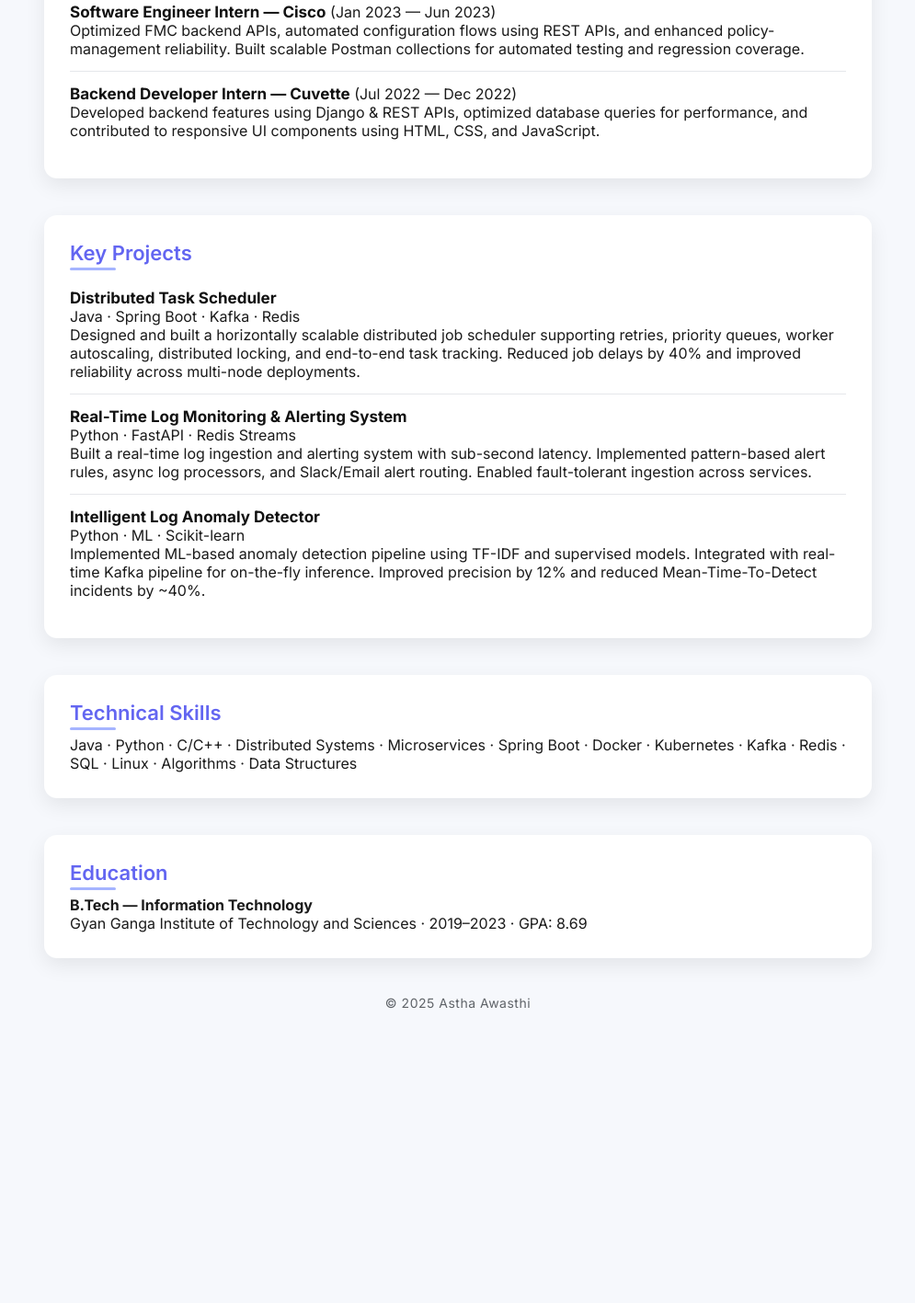
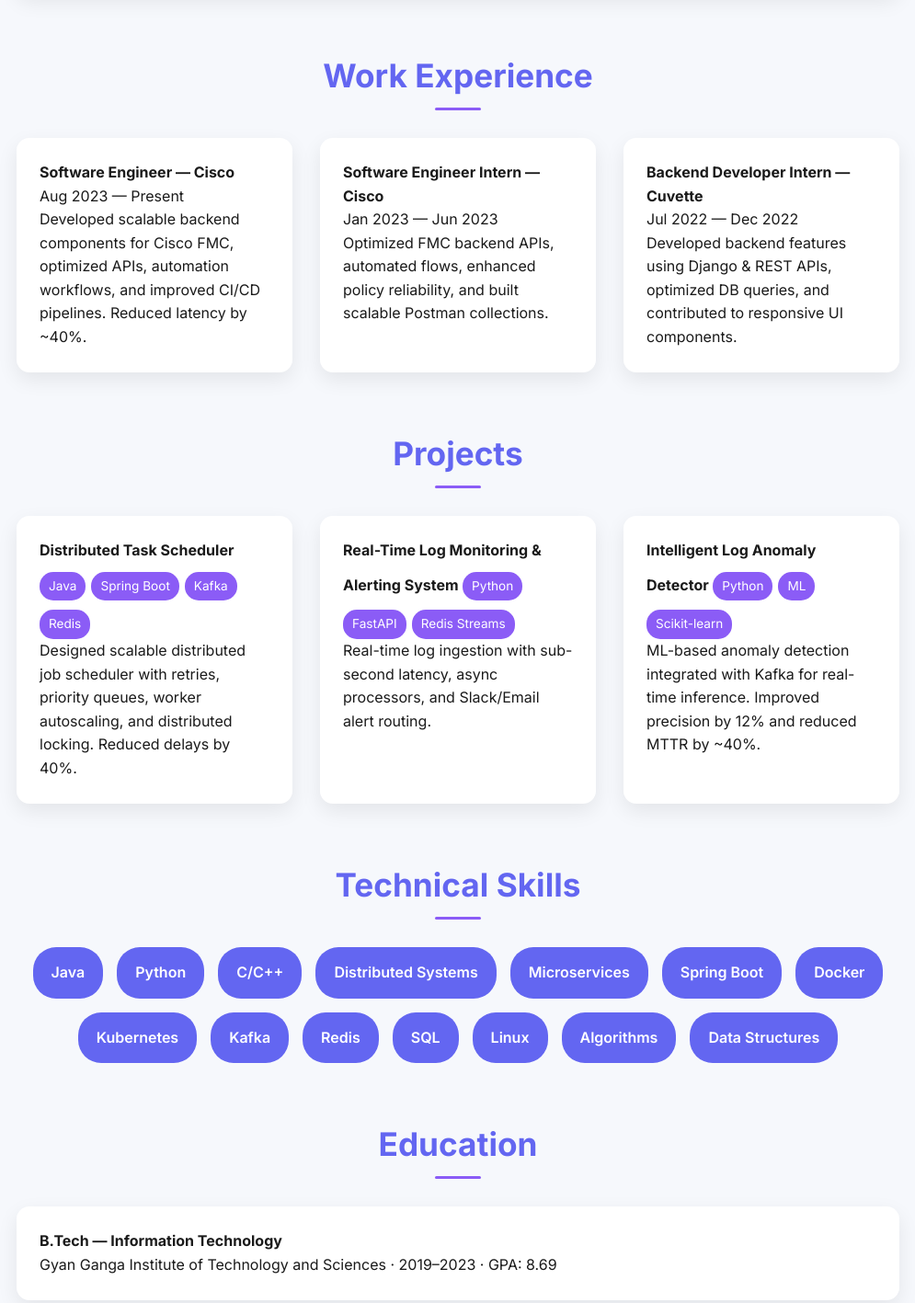
Before and after one commit to awasthiastha08100807-cell/Astha_Awasthi_Portfolio, a plain HTML site: page index.html in a window 1280 px wide. Shown: the part 656-2073 px from the top of the page at 92% size, without its empty margins (142-1137 px from the left). Before the commit the page ends 1787 px from the top, so only its background shows below. Drawn offline with Linux system fonts and the light colour scheme.

Commit message:
Update index.html
Updtaed portfolio code

```diff
--- a/index.html
+++ b/index.html
@@ -1,203 +1,244 @@
-<!doctype html>
+<!DOCTYPE html>
 <html lang="en">
 <head>
-  <meta charset="utf-8" />
-  <meta name="viewport" content="width=device-width,initial-scale=1" />
+<meta charset="UTF-8">
+<meta name="viewport" content="width=device-width, initial-scale=1.0">
 <title>Astha Awasthi — Portfolio</title>
 <link href="https://fonts.googleapis.com/css2?family=Inter:wght@300;400;500;600;700&display=swap" rel="stylesheet">
-
 <style>
 :root{
+  --accent:#6366f1;
+  --accent-light:#8b5cf6;
   --bg:#f6f8fc;
-      --text:#1a1a1a;
+  --card-bg:#ffffff;
   --muted:#5f6368;
-      --card-bg:#ffffff;
-      --accent:#6366f1;
-      --accent-light:#a5b4ff;
   --radius:14px;
   --shadow:0 8px 22px rgba(0,0,0,0.08);
-      --max-width:900px;
 }
 
 *{margin:0;padding:0;box-sizing:border-box;font-family:'Inter',sans-serif;}
-    body{
-      background:var(--bg);
-      color:var(--text);
-      padding:32px;
-      display:flex;
-      justify-content:center;
-      animation:fadeIn 0.8s ease-in;
+body{background:var(--bg); color:#1a1a1a; line-height:1.6; scroll-behavior:smooth;}
+a{text-decoration:none; transition:0.3s;}
+a:hover{transform:scale(1.05);}
+
+/* Container */
+.container{max-width:1000px;margin:0 auto;padding:40px 20px;}
+
+/* Header */
+header{
+  text-align:center;
+  background:linear-gradient(135deg,var(--accent),var(--accent-light));
+  color:white;
+  padding:80px 20px;
+  border-radius:var(--radius);
+  box-shadow:var(--shadow);
+  animation:slideDown 0.8s ease-out;
+}
+header h1{font-size:3rem;margin-bottom:15px; animation:fadeIn 1s ease forwards;}
+header p{font-size:1.2rem;margin-bottom:20px; animation:fadeIn 1.2s ease forwards;}
+header .links{
+  display:flex; justify-content:center; gap:15px; flex-wrap:wrap;
+  animation:fadeIn 1.4s ease forwards;
+}
+header .links a{
+  display:inline-block; padding:10px 20px; border-radius:25px;
+  background:white; color:var(--accent); font-weight:600; border:2px solid white;
+  transition:0.3s;
+}
+header .links a:hover{
+  background:var(--accent); color:white; transform:scale(1.1);
 }
 
-    @keyframes fadeIn{from{opacity:0}to{opacity:1}}
-    @keyframes slideDown{from{transform:translateY(-12px);opacity:0}to{transform:translateY(0);opacity:1}}
-    @keyframes fadeUp{from{transform:translateY(10px);opacity:0}to{transform:translateY(0);opacity:1}}
-    @keyframes pulse{
-      0%{transform:scale(1);}
-      50%{transform:scale(1.02);}
-      100%{transform:scale(1);}
+/* Sections */
+section{margin:60px 0; opacity:0; transform:translateY(30px); transition:0.6s ease;}
+section.visible{opacity:1; transform:translateY(0);}
+h2{
+  font-size:2.2rem; color:var(--accent); text-align:center; margin-bottom:40px; position:relative;
+}
+h2::after{
+  content:""; position:absolute; width:50px; height:3px; background:var(--accent-light);
+  left:50%; transform:translateX(-50%); bottom:-10px; border-radius:2px;
 }
 
-    .container{max-width:var(--max-width);width:100%}
-
-    header{
-      background:linear-gradient(135deg,#6366f1,#8b5cf6);
-      padding:36px;
-      border-radius:var(--radius);
-      color:white;
-      box-shadow:var(--shadow);
-      animation:slideDown 0.7s ease-out;
-      transition: transform 0.3s ease, box-shadow 0.3s ease;
+/* Cards */
+.grid{
+  display:grid;
+  grid-template-columns:repeat(auto-fit,minmax(280px,1fr));
+  gap:30px;
 }
-    header:hover{
-      transform:translateY(-4px);
-      box-shadow:0 12px 28px rgba(0,0,0,0.12);
-    }
-
-    header h1{font-size:38px;font-weight:700;margin-bottom:8px}
-    header p{color:rgba(255,255,255,0.9);margin-bottom:6px}
-    header a{color:#fff;text-decoration:none;font-weight:500}
-    header a:hover{opacity:0.8;transform:scale(1.05);transition:0.2s ease}
-
-    .section{
-      margin-top:40px;
-      padding:28px;
+.card{
   background:var(--card-bg);
+  padding:25px;
   border-radius:var(--radius);
   box-shadow:var(--shadow);
-      animation:fadeUp 0.6s ease-out;
-      transition: transform 0.3s ease, box-shadow 0.3s ease;
+  transition:transform 0.3s ease, box-shadow 0.3s ease;
+  animation:fadeUp 0.6s ease forwards;
 }
-    .section:hover{
-      transform:translateY(-4px);
-      box-shadow:0 12px 28px rgba(0,0,0,0.12);
+.card:hover{
+  transform:translateY(-6px);
+  box-shadow:0 16px 32px rgba(0,0,0,0.15);
 }
+.card .tech{
+  display:inline-block;
+  margin-right:6px;
+  margin-top:10px;
+  padding:5px 10px;
+  background:var(--accent-light);
+  color:white;
+  border-radius:15px;
+  font-size:0.85rem;
+  transition:transform 0.3s;
+}
+.card .tech:hover{transform:scale(1.1);}
 
-    h2{
-      font-size:22px;
-      font-weight:600;
-      margin-bottom:12px;
-      color:var(--accent);
-      position:relative;
+/* Skills */
+.skills{display:flex;flex-wrap:wrap;justify-content:center;gap:15px;}
+.skill-badge{
+  background:var(--accent); color:white;
+  padding:15px 20px; border-radius:25px; font-weight:600;
+  transition:transform 0.3s;
 }
-    h2::after{
-      content:"";
-      position:absolute;
-      width:50px;
-      height:3px;
-      background:var(--accent-light);
-      left:0;
-      bottom:-6px;
-      border-radius:2px;
-      animation:slideDown 0.5s ease-out;
+.skill-badge:hover{transform:scale(1.1);}
+
+/* Contact Section */
+#contact form{
+  display:flex; flex-direction:column; gap:15px; max-width:500px; margin:0 auto;
 }
+#contact input,#contact textarea{
+  padding:12px 15px; border-radius:var(--radius);
+  border:1px solid #d1d5db; font-size:1rem; resize:none;
+  transition:0.3s;
+}
+#contact input:focus,#contact textarea:focus{
+  outline:none; border-color:var(--accent); box-shadow:0 4px 12px rgba(99,102,241,0.2);
+}
+#contact button{
+  padding:12px 20px; background:var(--accent); color:white; border:none;
+  border-radius:var(--radius); cursor:pointer; font-weight:600;
+  transition:0.3s;
+  animation:bounce 1s infinite alternate;
+}
+#contact button:hover{background:var(--accent-light); transform:scale(1.05);}
 
-    .project-card{
-      padding:14px 0;
-      border-bottom:1px solid #e5e7eb;
-      transition:transform 0.3s ease, background 0.3s ease;
-    }
-    .project-card:last-child{border-bottom:none}
-    .project-card strong{font-size:17px;color:#111}
-    .project-card:hover{
-      transform:translateX(6px);
-      background:rgba(99,102,241,0.05);
-      animation:pulse 0.6s ease;
-    }
+/* Footer */
+footer{text-align:center; padding:30px 0; color:var(--muted); font-size:0.9rem;}
 
-    footer{
-      text-align:center;
-      margin-top:40px;
-      color:var(--muted);
-      font-size:14px;
-      letter-spacing:0.5px;
+/* Animations */
+@keyframes slideDown{from{transform:translateY(-20px);opacity:0}to{transform:translateY(0);opacity:1}}
+@keyframes fadeIn{from{opacity:0}to{opacity:1}}
+@keyframes fadeUp{from{opacity:0; transform:translateY(20px);} to{opacity:1; transform:translateY(0);}}
+@keyframes bounce{
+  0%{transform:translateY(0);}
+  100%{transform:translateY(-5px);}
 }
 </style>
 </head>
+<body>
 
-<body>
 <div class="container">
 
-    <!-- HEADER -->
 <header>
   <h1>Astha Awasthi</h1>
   <p>Software Development Engineer — Backend | Distributed Systems</p>
-      <p><a href="mailto:awasthi.astha.08100807@gmail.com">awasthi.astha.08100807@gmail.com</a></p>
-      <p>
-        <a href="https://www.linkedin.com/in/astha-awasthi08/" target="_blank">LinkedIn</a> ·
-        <a href="https://github.com/Aasthaawasthi0807" target="_blank">GitHub</a> ·
+  <div class="links">
+    <a href="mailto:awasthi.astha.08100807@gmail.com">Email</a>
+    <a href="https://www.linkedin.com/in/astha-awasthi08/" target="_blank">LinkedIn</a>
+    <a href="https://github.com/Aasthaawasthi0807" target="_blank">GitHub</a>
     <a href="https://leetcode.com/u/astha0807/" target="_blank">LeetCode</a>
-      </p>
+  </div>
 </header>
 
-    <!-- SUMMARY -->
-    <section class="section">
-      <h2>Summary</h2>
+<section id="about">
+  <h2>About Me</h2>
+  <div class="card">
     <p>Software Engineer with 2+ years of experience building backend systems, scalable services, and distributed components. Strong in Python, Java, C/C++, concurrency, system design, microservices, and cloud platforms.</p>
-    </section>
-
-    <!-- EXPERIENCE -->
-    <section class="section">
-      <h2>Work Experience</h2>
-
-      <div class="project-card">
-        <strong>Software Engineer — Cisco</strong> (Aug 2023 — Present)<br>
-        <p>Developed scalable backend components for Cisco FMC, optimizing API workflows and configuration handling. Built automation workflows using REST APIs, Postman, JavaScript & Python. Improved backend logic through debugging, data parsing, and policy-management enhancements. Contributed to reliable CI/CD pipelines and reduced latency by ~40%.</p>
-      </div>
-
-      <div class="project-card">
-        <strong>Software Engineer Intern — Cisco</strong> (Jan 2023 — Jun 2023)<br>
-        <p>Optimized FMC backend APIs, automated configuration flows using REST APIs, and enhanced policy-management reliability. Built scalable Postman collections for automated testing and regression coverage.</p>
-      </div>
-
-      <div class="project-card">
-        <strong>Backend Developer Intern — Cuvette</strong> (Jul 2022 — Dec 2022)<br>
-        <p>Developed backend features using Django & REST APIs, optimized database queries for performance, and contributed to responsive UI components using HTML, CSS, and JavaScript.</p>
   </div>
 </section>
 
-    <!-- PROJECTS -->
-    <section class="section">
-      <h2>Key Projects</h2>
-
-      <div class="project-card">
-        <strong>Distributed Task Scheduler</strong>
-        <p>Java · Spring Boot · Kafka · Redis </p>
-        <p>Designed and built a horizontally scalable distributed job scheduler supporting retries, priority queues, worker autoscaling, distributed locking, and end-to-end task tracking. Reduced job delays by 40% and improved reliability across multi-node deployments.</p>
+<section id="experience">
+  <h2>Work Experience</h2>
+  <div class="grid">
+    <div class="card"><strong>Software Engineer — Cisco</strong><br>Aug 2023 — Present
+      <p>Developed scalable backend components for Cisco FMC, optimized APIs, automation workflows, and improved CI/CD pipelines. Reduced latency by ~40%.</p>
     </div>
-
-      <div class="project-card">
-        <strong>Real-Time Log Monitoring & Alerting System</strong>
-        <p>Python · FastAPI · Redis Streams </p>
-        <p>Built a real-time log ingestion and alerting system with sub-second latency. Implemented pattern-based alert rules, async log processors, and Slack/Email alert routing. Enabled fault-tolerant ingestion across services.</p>
+    <div class="card"><strong>Software Engineer Intern — Cisco</strong><br>Jan 2023 — Jun 2023
+      <p>Optimized FMC backend APIs, automated flows, enhanced policy reliability, and built scalable Postman collections.</p>
     </div>
-
-      <div class="project-card">
-        <strong>Intelligent Log Anomaly Detector</strong>
-        <p>Python · ML · Scikit-learn </p>
-        <p>Implemented ML-based anomaly detection pipeline using TF-IDF and supervised models. Integrated with real-time Kafka pipeline for on-the-fly inference. Improved precision by 12% and reduced Mean-Time-To-Detect incidents by ~40%.</p>
+    <div class="card"><strong>Backend Developer Intern — Cuvette</strong><br>Jul 2022 — Dec 2022
+      <p>Developed backend features using Django & REST APIs, optimized DB queries, and contributed to responsive UI components.</p>
+    </div>
   </div>
 </section>
 
-    <!-- SKILLS -->
-    <section class="section">
-      <h2>Technical Skills</h2>
-      <p>Java · Python · C/C++ · Distributed Systems · Microservices · Spring Boot · Docker · Kubernetes · Kafka · Redis · SQL · Linux · Algorithms · Data Structures</p>
+<section id="projects">
+  <h2>Projects</h2>
+  <div class="grid">
+    <div class="card">
+      <strong>Distributed Task Scheduler</strong>
+      <div class="tech">Java</div><div class="tech">Spring Boot</div><div class="tech">Kafka</div><div class="tech">Redis</div>
+      <p>Designed scalable distributed job scheduler with retries, priority queues, worker autoscaling, and distributed locking. Reduced delays by 40%.</p>
+    </div>
+    <div class="card">
+      <strong>Real-Time Log Monitoring & Alerting System</strong>
+      <div class="tech">Python</div><div class="tech">FastAPI</div><div class="tech">Redis Streams</div>
+      <p>Real-time log ingestion with sub-second latency, async processors, and Slack/Email alert routing.</p>
+    </div>
+    <div class="card">
+      <strong>Intelligent Log Anomaly Detector</strong>
+      <div class="tech">Python</div><div class="tech">ML</div><div class="tech">Scikit-learn</div>
+      <p>ML-based anomaly detection integrated with Kafka for real-time inference. Improved precision by 12% and reduced MTTR by ~40%.</p>
+    </div>
+  </div>
 </section>
 
-    <!-- EDUCATION -->
-    <section class="section">
+<section id="skills">
+  <h2>Technical Skills</h2>
+  <div class="skills">
+    <div class="skill-badge">Java</div><div class="skill-badge">Python</div><div class="skill-badge">C/C++</div>
+    <div class="skill-badge">Distributed Systems</div><div class="skill-badge">Microservices</div><div class="skill-badge">Spring Boot</div>
+    <div class="skill-badge">Docker</div><div class="skill-badge">Kubernetes</div><div class="skill-badge">Kafka</div>
+    <div class="skill-badge">Redis</div><div class="skill-badge">SQL</div><div class="skill-badge">Linux</div>
+    <div class="skill-badge">Algorithms</div><div class="skill-badge">Data Structures</div>
+  </div>
+</section>
+
+<section id="education">
   <h2>Education</h2>
-      <p><strong>B.Tech — Information Technology</strong><br>Gyan Ganga Institute of Technology and Sciences · 2019–2023 · GPA: 8.69</p>
+  <div class="grid">
+    <div class="card">
+      <strong>B.Tech — Information Technology</strong><br>
+      Gyan Ganga Institute of Technology and Sciences · 2019–2023 · GPA: 8.69
+    </div>
+  </div>
+</section>
+
+<section id="contact">
+  <h2>Contact Me</h2>
+  <form action="mailto:awasthi.astha.08100807@gmail.com" method="POST" enctype="text/plain">
+    <input type="text" name="name" placeholder="Your Name" required>
+    <input type="email" name="email" placeholder="Your Email" required>
+    <textarea name="message" rows="5" placeholder="Your Message" required></textarea>
+    <button type="submit">Send Message</button>
+  </form>
 </section>
 
 <footer>
   <p>© <span id="year"></span> Astha Awasthi</p>
 </footer>
-  </div>
 
 <script>
+// Update year
 document.getElementById('year').textContent = new Date().getFullYear();
+
+// Scroll reveal animation
+const sections = document.querySelectorAll('section');
+const observer = new IntersectionObserver(entries => {
+  entries.forEach(entry => {
+    if(entry.isIntersecting){ entry.target.classList.add('visible'); }
+  });
+},{threshold:0.2});
+sections.forEach(section => observer.observe(section));
 </script>
+
 </body>
 </html>
```
Lines whose indentation alone changed are shown as unchanged.
